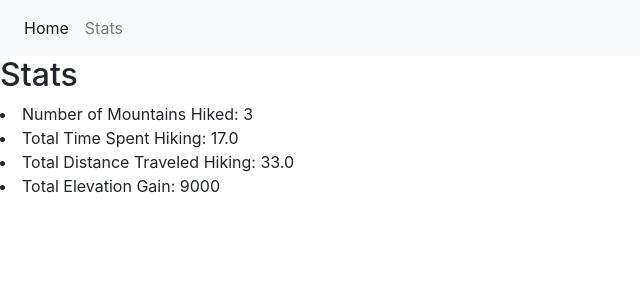
After one commit to ndb1995/comp830, a Django app: page /hiking/stats in a window 1280 px wide. The commit adds this page. Shown: the top 300 px of the page, without its empty margins (0-640 px from the left). Run offline with Django 3.2, Linux system fonts and the light colour scheme; data comes from the database, SQL or seed files in the repository; both versions use the stored data as it was after the commit; some libraries are stand-ins or nearby versions.

Commit message:
added stats page

```diff
--- a/Grad Project/my_proj/hiking/models.py
+++ b/Grad Project/my_proj/hiking/models.py
@@ -5,6 +5,7 @@ import datetime
 class Hiking (models.Model):
     name = models.CharField(max_length = 100)
     distance = models.FloatField()
+    elevation = models.IntegerField()
     time = models.FloatField()
     date = models.DateField(default=datetime.date.today)
     group_size = models.IntegerField()
--- a/Grad Project/my_proj/hiking/templates/base.html
+++ b/Grad Project/my_proj/hiking/templates/base.html
@@ -16,7 +16,7 @@
                 <li class="nav-item active">
                     <a class="nav-link" href="{% url 'hike_list' %}">Home <span class="sr-only">(current)</span></a>
                 </li>
-
+                <a class="nav-link" href="{% url 'hike_stats' %}">Stats <span class="sr-only">(current)</span></a>
             </ul>
         </div>
     </nav>
--- /dev/null
+++ b/Grad Project/my_proj/hiking/templates/hike_stats.html
@@ -0,0 +1,12 @@
+{% extends "base.html" %}
+
+{% block content %}
+<h2>Stats</h2>
+
+<li>Number of Mountains Hiked: {{ name.name__count }}</li>
+<li>Total Time Spent Hiking: {{ time.time__sum }}</li>
+<li>Total Distance Traveled Hiking: {{ distance.distance__sum }}</li>
+<li>Total Elevation Gain: {{ elevation.elevation__sum }}</li>
+
+
+{% endblock %}
--- a/Grad Project/my_proj/hiking/urls.py
+++ b/Grad Project/my_proj/hiking/urls.py
@@ -8,4 +8,5 @@ urlpatterns = [
     path('new', views.hike_create, name='hike_new'),
     path('edit/<int:pk>', views.hike_update, name='hike_edit'),
     path('delete/<int:pk>', views.hike_delete, name='hike_delete'),
+    path('stats', views.hike_stats, name='hike_stats'),
 ]
--- a/Grad Project/my_proj/hiking/views.py
+++ b/Grad Project/my_proj/hiking/views.py
@@ -1,6 +1,7 @@
 from django.shortcuts import render, redirect, get_object_or_404
 from django.forms import ModelForm
 from .models import Hiking
+from django.db.models import Sum, Count
 
 class HikingForm(ModelForm):
     class Meta:
@@ -38,3 +39,15 @@ def hike_delete(request, pk, template_name='hiking/templates/hiking_confirm_dele
         hike.delete()
         return redirect('hike_list')
     return render(request, template_name, {'object':hike})
+
+def hike_stats(request, template_name='hiking/templates/hike_stats.html'):
+    time = Hiking.objects.aggregate(Sum('time'))
+    name = Hiking.objects.aggregate(Count('name'))
+    distance = Hiking.objects.aggregate(Sum('distance'))
+    elevation = Hiking.objects.aggregate(Sum('elevation'))
+    data = {}
+    data['time'] = time
+    data['name'] = name
+    data['distance'] = distance
+    data['elevation'] = elevation
+    return render(request, template_name, data)
```
Also changed, not shown: Grad Project/my_proj/db.sqlite3, Grad Project/my_proj/hiking/migrations/0004_hiking_elevation.py (added).
